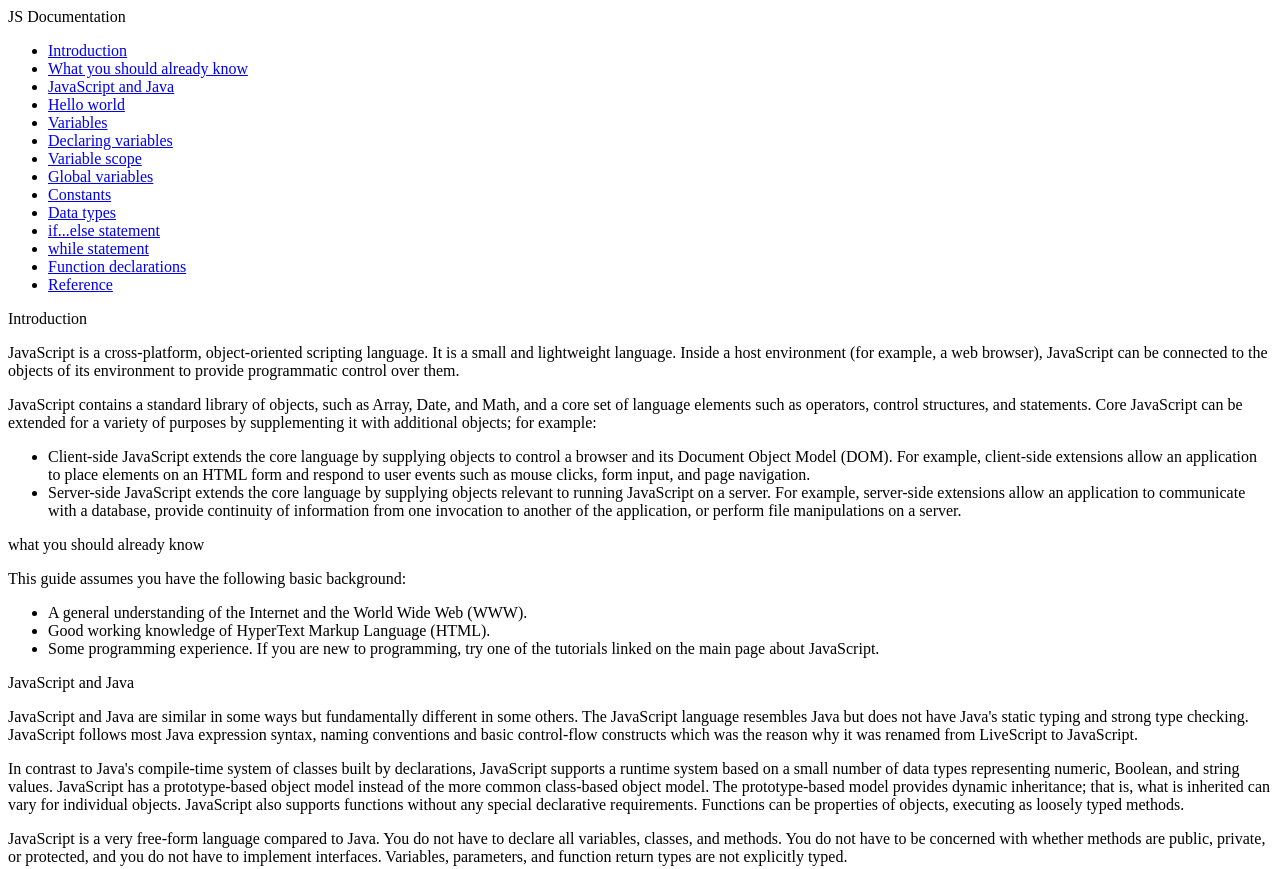
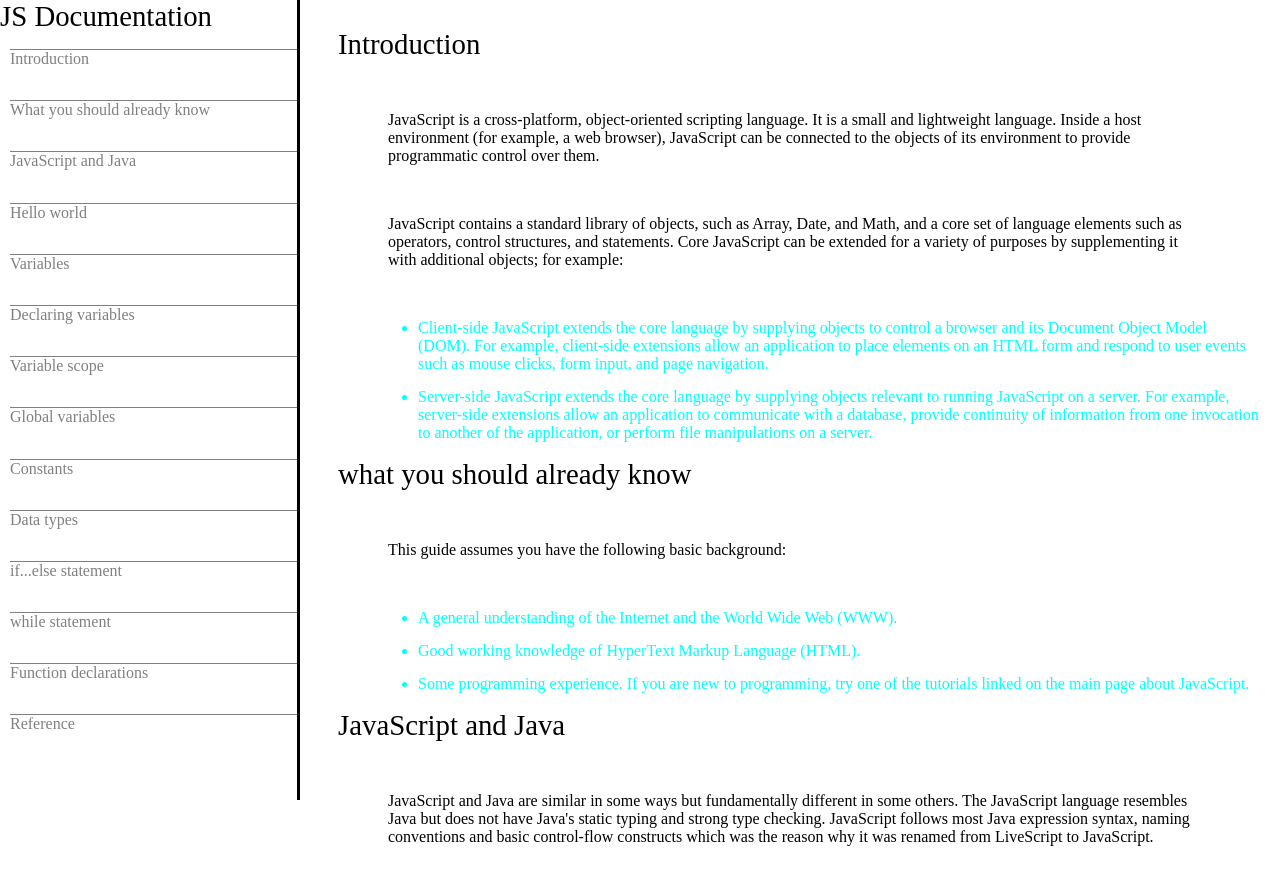
Before and after one commit to umugabe/technical_documentation_project, a plain HTML site: page index.html in a window 1280 px wide. Shown: the top 869 px of the page. Drawn offline with Linux system fonts and the light colour scheme.

Commit message:
my third commit
i've managed to make two parts on the web page which are the nav bar part and the other part that contains information

```diff
--- a/index.html
+++ b/index.html
@@ -10,32 +10,33 @@
 </head>
 <body>
     <main id="main-doc">
-    <div>
+        <div class="vertical"></div>
+    <!-- <div id="nav"> -->
     <nav id="navbar">
-      <header>JS Documentation</header>
+      <header id="js_documentation">JS Documentation</header>
         <ul>
-            <li><a href="#Introduction" class="nav-link" id="navbar">Introduction</a></li>
-            <li><a href="#what_you_should_already_know" class="nav-link" id="navbar">What you should already know</a></li>
-            <li><a href="#JavaScript_and_Java" class="nav-link" id="navbar">JavaScript and Java</a></li>
-            <li><a href="#Hello_world" class="nav-link" id="navbar">Hello world</a></li>
-            <li><a href="#Variables" class="nav-link" id="navbar">Variables</a></li>
-            <li><a href="#Declaring_variables" class="nav-link" id="navbar">Declaring variables</a></li>
-            <li><a href="#Variable_scope" class="nav-link" id="navbar">Variable scope</a></li>
-            <li><a href="#Global_variables" class="nav-link" id="navbar">Global variables</a></li>
-            <li><a href="#Constants" class="nav-link" id="navbar">Constants</a></li>
-            <li><a href="#Data_types" class="nav-link" id="navbar">Data types</a></li>
-            <li><a href="#If...else_statement" class="nav-link" id="navbar">if...else statement</a></li>
-            <li><a href="#while_statement" class="nav-link" id="navbar">while statement</a></li>
-            <li><a href="#Function_declarations" class="nav-link" id="navbar">Function declarations</a></li>
-            <li><a href="#Reference" class="nav-link" id="navbar">Reference</a></li>
+            <li><a href="#Introduction" class="nav-link">Introduction</a></li>
+            <li><a href="#what_you_should_already_know" class="nav-link">What you should already know</a></li>
+            <li><a href="#JavaScript_and_Java" class="nav-link">JavaScript and Java</a></li>
+            <li><a href="#Hello_world" class="nav-link">Hello world</a></li>
+            <li><a href="#Variables" class="nav-link">Variables</a></li>
+            <li><a href="#Declaring_variables" class="nav-link">Declaring variables</a></li>
+            <li><a href="#Variable_scope" class="nav-link">Variable scope</a></li>
+            <li><a href="#Global_variables" class="nav-link">Global variables</a></li>
+            <li><a href="#Constants" class="nav-link">Constants</a></li>
+            <li><a href="#Data_types" class="nav-link">Data types</a></li>
+            <li><a href="#If...else_statement" class="nav-link">if...else statement</a></li>
+            <li><a href="#while_statement" class="nav-link">while statement</a></li>
+            <li><a href="#Function_declarations" class="nav-link">Function declarations</a></li>
+            <li><a href="#Reference" class="nav-link">Reference</a></li>
         </ul>
     </nav>
-</div>
-    <div>
+<!-- </div> -->
+    <div id="page_content">
         <section class="main-section" id="Introduction">
             <header>Introduction</header>
-            <p>JavaScript is a cross-platform, object-oriented scripting language. It is a small and lightweight language. Inside a host environment (for example, a web browser), JavaScript can be connected to the objects of its environment to provide programmatic control over them.</p>
-            <p>JavaScript contains a standard library of objects, such as Array, Date, and Math, and a core set of language elements such as operators, control structures, and statements. Core JavaScript can be extended for a variety of purposes by supplementing it with additional objects; for example:</p>
+            <p>JavaScript is a cross-platform, object-oriented scripting language. It is a small and lightweight language. Inside a host environment (for example, a web browser), JavaScript can be connected to the objects of its environment to provide programmatic control over them.<p>
+             <p>JavaScript contains a standard library of objects, such as Array, Date, and Math, and a core set of language elements such as operators, control structures, and statements. Core JavaScript can be extended for a variety of purposes by supplementing it with additional objects; for example:</p>
             <ul>
                 <li>Client-side JavaScript extends the core language by supplying objects to control a browser and its Document Object Model (DOM). For example, client-side extensions allow an application to place elements on an HTML form and respond to user events such as mouse clicks, form input, and page navigation.
                 </li>
@@ -85,8 +86,8 @@
             <p>This syntax can be used to declare both local and global variables.</p>
             <p>By simply assigning it a value. For example,</p>
             <code>x = 42.</code>
-            <p>This always declares a global variable. It generates a strict JavaScript warning. You shouldn't use this variant.</p>
-            <p>With the keyword let. For example,</p>
+            <p>This always declares a global variable. It generates a strict JavaScript warning. You shouldn't use this variant.
+            With the keyword let. For example,</p>
             <code>let y = 13.</code>
             <p>This syntax can be used to declare a block scope local variable. See Variable scope below.</p>
 
@@ -201,6 +202,7 @@
             </ul>
         </section>
     </div>
+
     </main>
 </body>
 </html>
--- a/styles.css
+++ b/styles.css
@@ -0,0 +1,76 @@
+*{
+    box-sizing: border-box;
+}
+
+body{
+    width: 99%;
+
+}
+
+header{
+    font-size: 1.8em;
+    font-weight: thin;
+    color: black;
+}
+
+#main-doc{
+    position: absolute;
+    margin-left: 310px;
+    margin-bottom: 100px;
+    padding: 20px;
+}
+
+#navbar{
+    min-width: 300px;
+    height: 100%;
+    border-right: solid;
+    border-color: black;
+    position: fixed;
+    top: 0;
+    left: 0;
+
+}
+#navbar a{
+    display: block;
+    width: 100%;
+    text-decoration: none;
+    color: grey;
+}
+
+section p{
+    margin: 50px;
+    font-size: 1em;
+
+}
+section li{
+    color: aqua;
+    margin: 15px 0 0 40px;
+
+}
+
+section code{
+    color: blue;
+    margin: 50px;
+    font-size: 1em;
+    width: 100%;
+    height: 40px;
+    background-color: grey;
+}
+
+#navbar li{
+    border-top: 1px grey solid;
+    padding-bottom: 10px;
+    height: 100%;
+    width: 100%;
+    color: aquamarine;
+    position: relative;
+    list-style-type: square;
+
+
+}
+#navbar ul{
+    height: 3.2em;
+    padding: 0;
+    margin-left: 10px;
+
+}
```
